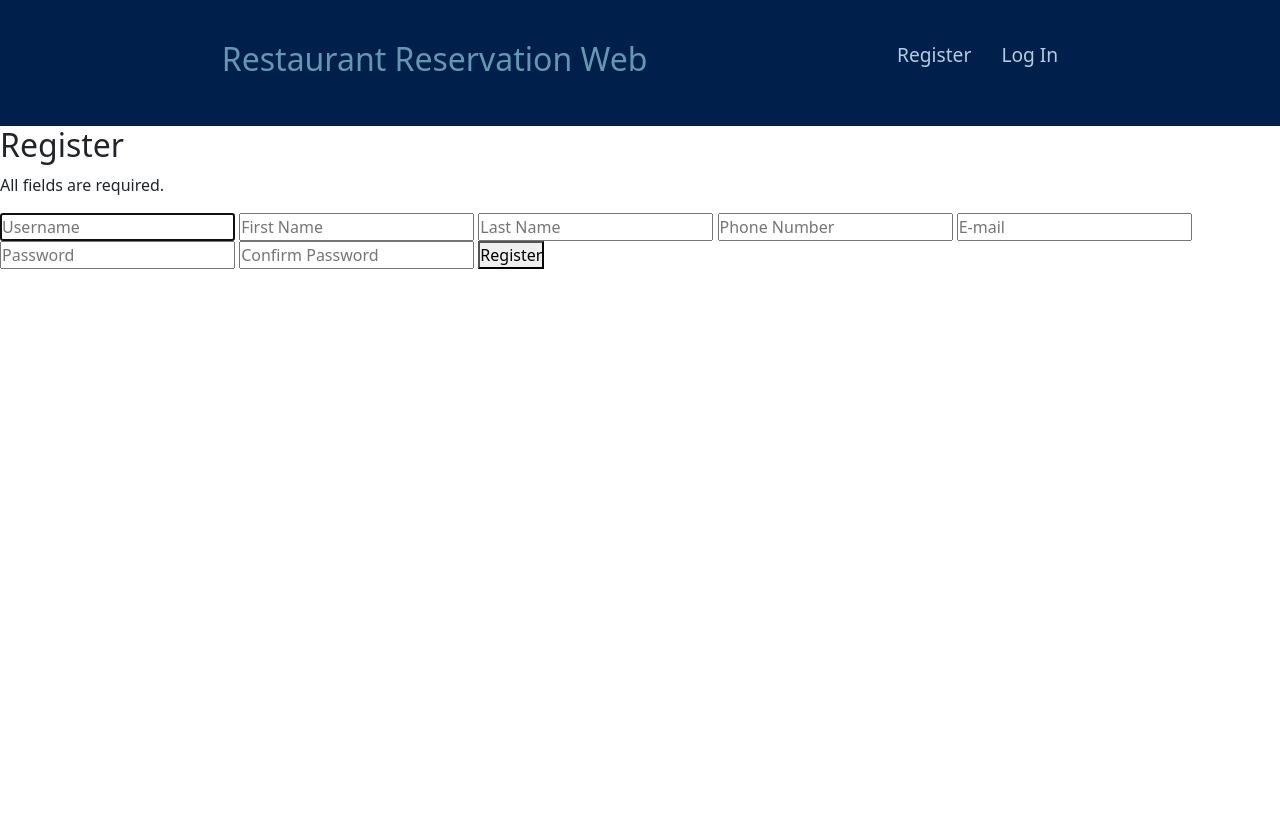
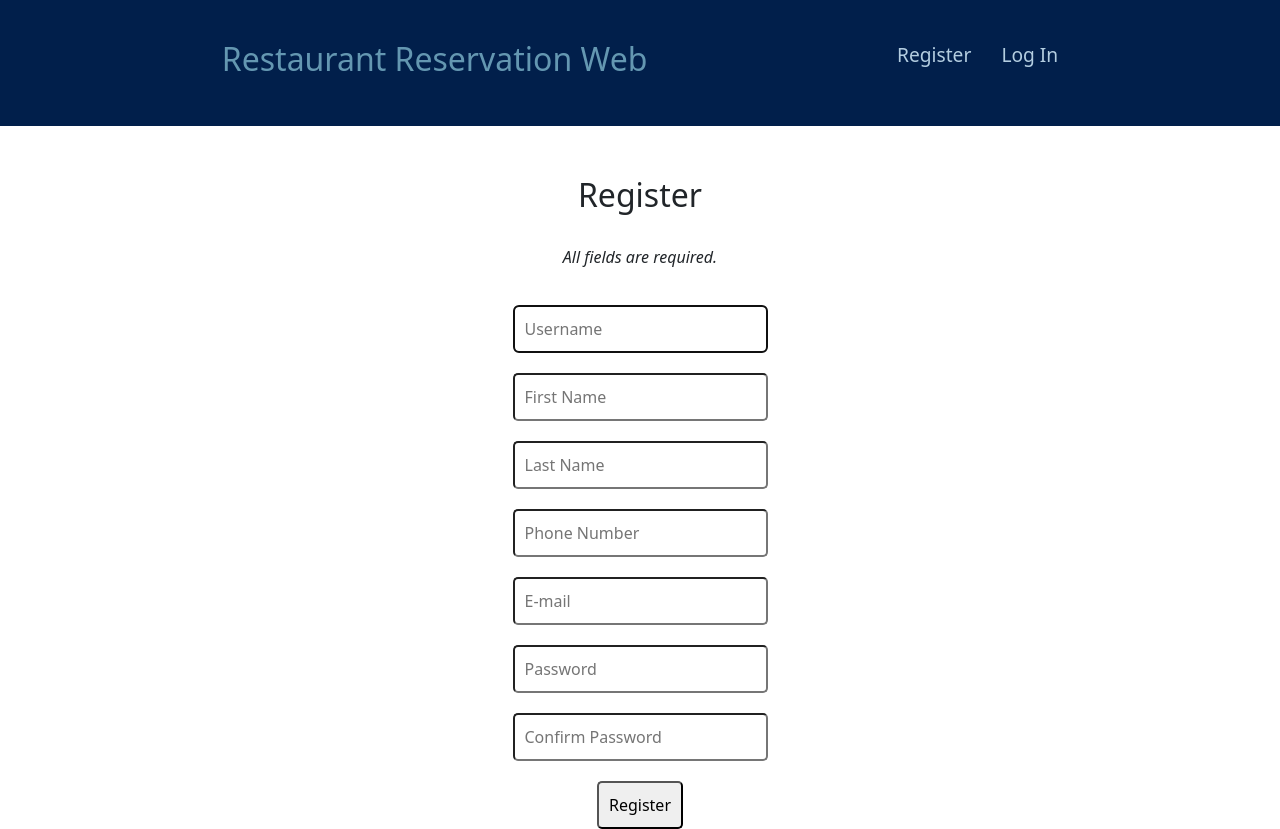
Before and after one commit to DaniLoBerr/restaurant-reservation-web, a Flask app: page /auth/register in a window 1280 px wide. Before the commit the page ends 269 px from the top, so only its background shows below. Run offline with Flask 3, Linux system fonts and the light colour scheme.

Commit message:
feat(auth): add initial styles and info message

```diff
--- a/restaurant/static/css/style.css
+++ b/restaurant/static/css/style.css
@@ -52,3 +52,33 @@
 .navbar .links li a:active {
     color: #005b96;
 }
+
+
+/* Auth  */
+
+main,
+form {
+    display: flex;
+    flex-direction: column;
+    justify-content: center;
+    align-items: center;
+}
+
+main h2 {
+    margin-top: 50px;
+    margin-bottom: 30px;
+}
+
+form {
+    gap: 20px;
+}
+
+.info {
+    font-style: italic;
+}
+
+form input,
+button {
+    padding: 10px;
+    border-radius: 5px;
+}
--- a/restaurant/templates/auth/register.html
+++ b/restaurant/templates/auth/register.html
@@ -5,7 +5,7 @@
 
     <form action="{{ url_for('auth.register') }}" method="post">
 
-        <p>All fields are required.</p>
+        <p class="info">All fields are required.</p>
 
         <!-- Username -->
         <input
```
